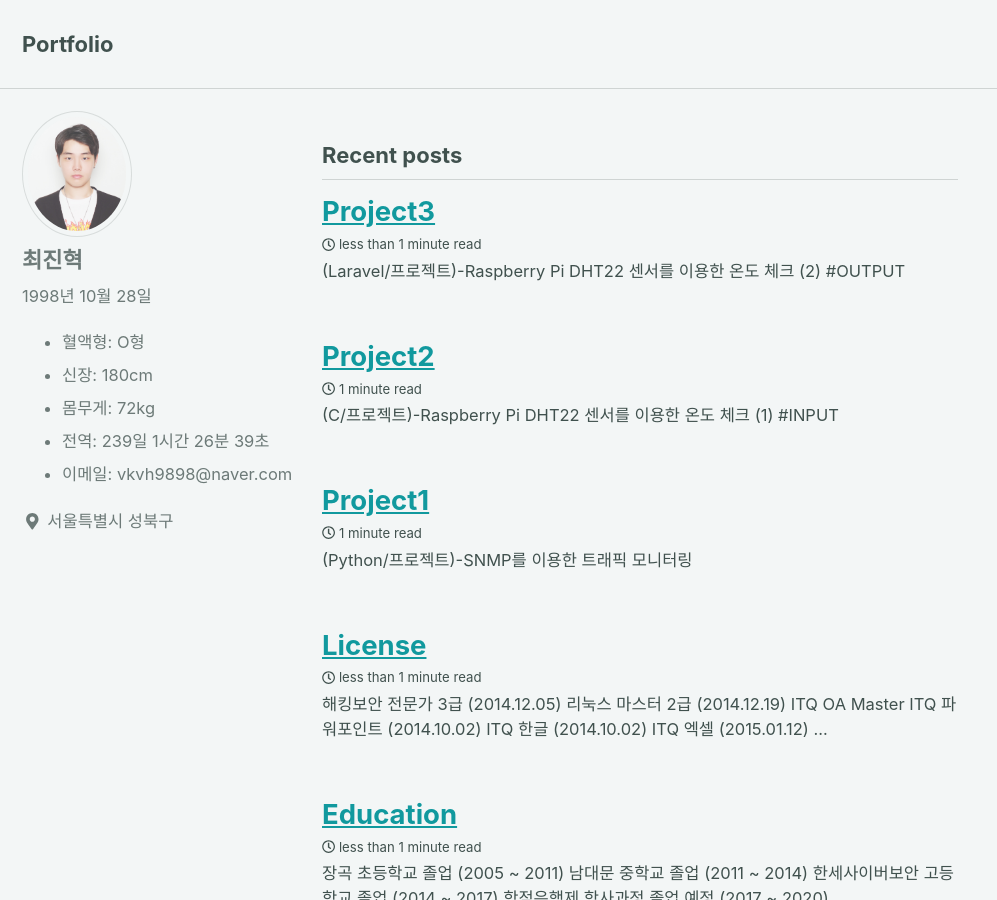
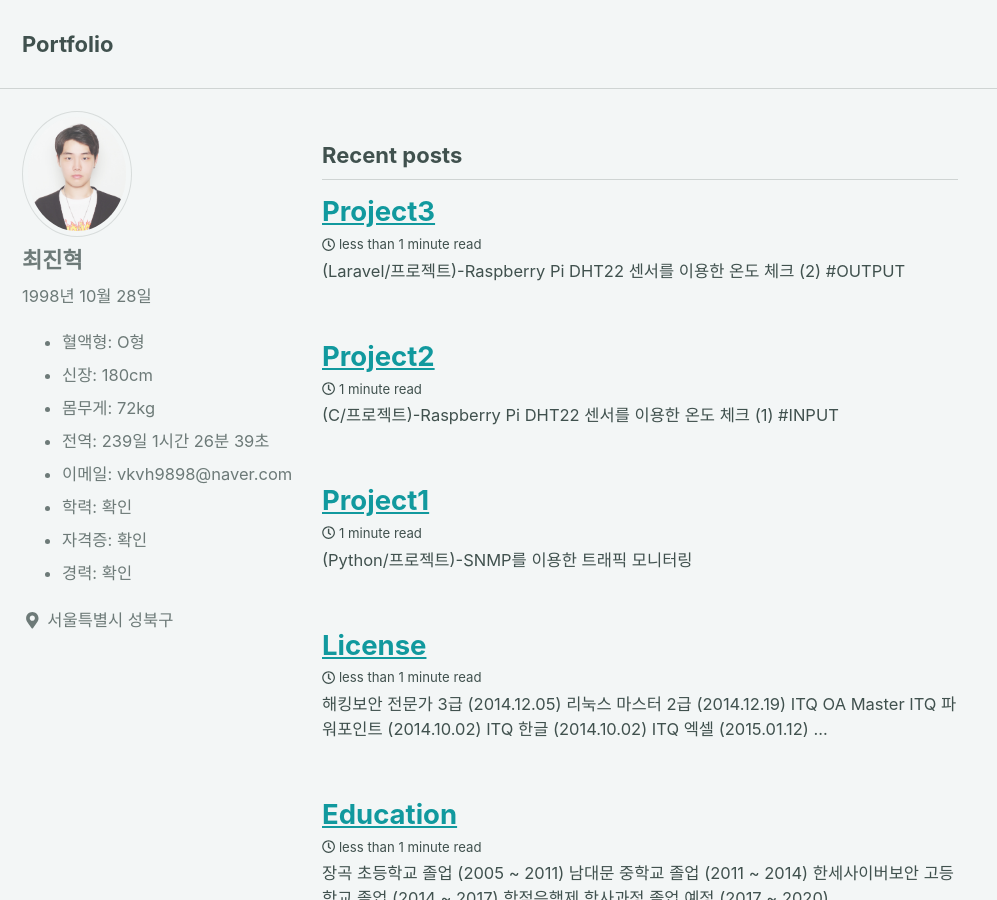
Before and after one commit to Tosi123/Tosi123.github.io, a Jekyll site: the page built from index.html, in a window 1280 px wide and 900 px high. Shown: the whole window, without its empty margins (0-997 px from the left). Built offline with Jekyll 4.4.1, drawn with Linux system fonts in a browser that asks for light colours; cached includes are drawn as plain includes; nearby versions of some CDN libraries; the list of posts is cut into pages by our own code.

Commit message:
리스트 추가
post들이 많아져 확인 하기 힘들어 링크

```diff
--- a/_includes/author-profile.html
+++ b/_includes/author-profile.html
@@ -43,6 +43,9 @@
        <li>몸무게: 72kg</li>
        <li><div id="d-day"></div></li>
        <li>이메일: vkvh9898@naver.com</li>
+       <li>학력: <a href="https://tosi123.github.io/Education/">확인</a></li>
+       <li>자격증: <a href="https://tosi123.github.io/License/">확인</a></li>
+       <li>경력: <a href="https://tosi123.github.io/Career/">확인</a></li>
     </ul>
   </div>
 
```
